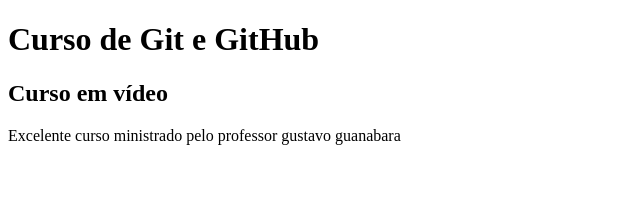
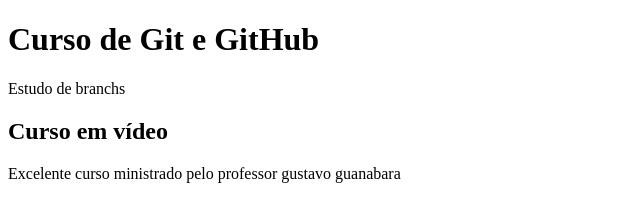
Before and after one commit to RicksonMonteiroENCAUT/CursoGit, a plain HTML site: page index.html in a window 1280 px wide. Shown: the whole page, without its empty margins (0-640 px from the left). Drawn offline with Linux system fonts and the light colour scheme.

Commit message:
commit branch

```diff
--- a/index.html
+++ b/index.html
@@ -5,9 +5,15 @@
     <title>Git</title>
 </head>
 <body>
-    <h1>
-        Curso de Git e GitHub
-    </h1>
+    <header>
+        <h1>
+            Curso de Git e GitHub
+        </h1>
+        <p>
+            Estudo de branchs
+        </p>
+    </header>
+
     <h2>
         Curso em vídeo
     </h2>
```
